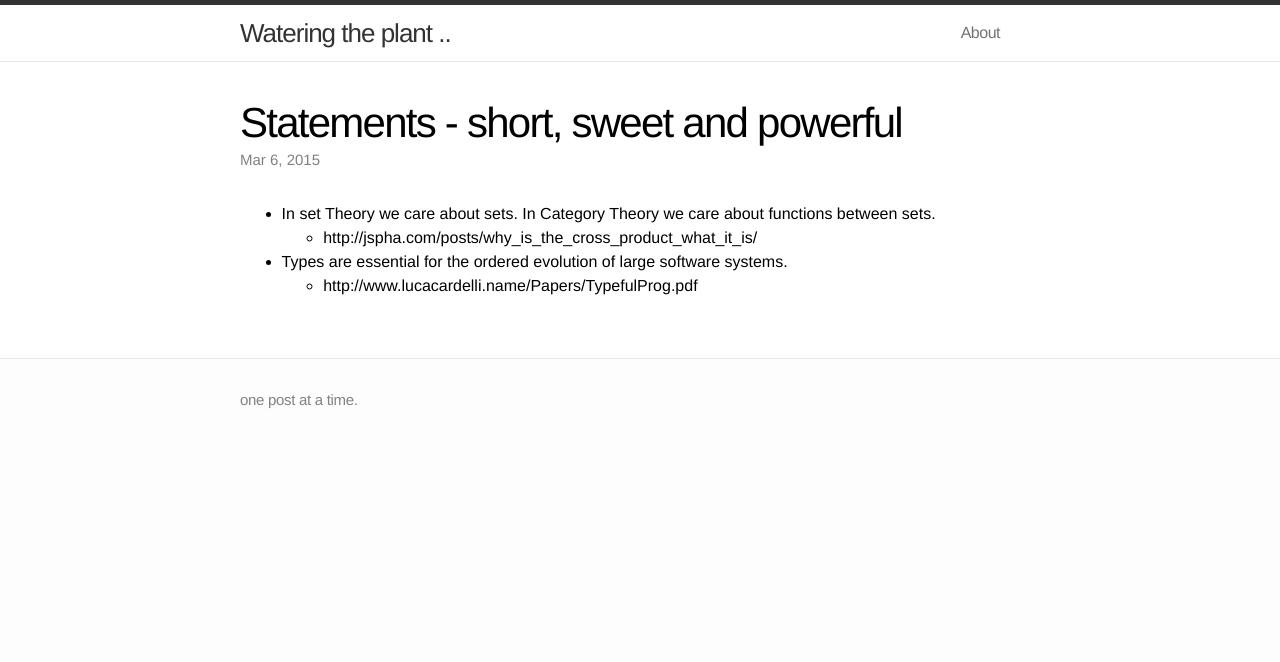
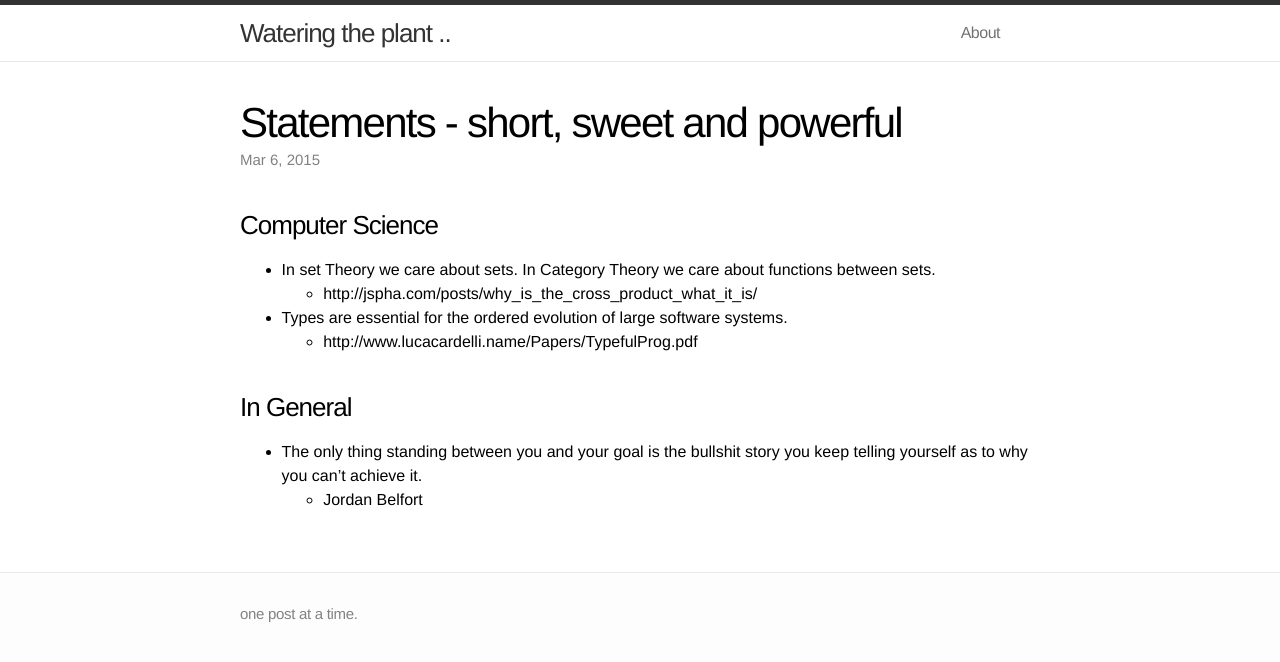
Before and after one commit to ChandraKoduru/chandrakoduru.github.io, a Jekyll site: the page built from _posts/2015-03-06-powerful-statements.md, in a window 1280 px wide. Shown: the top 662 px of the page. Built offline with Jekyll 4.4.1, drawn with Linux system fonts in a browser that asks for light colours.

Commit message:
quote..bullshit story

```diff
--- a/_posts/2015-03-06-powerful-statements.md
+++ b/_posts/2015-03-06-powerful-statements.md
@@ -5,7 +5,14 @@ title: Statements - short, sweet and powerful
 category: tech
 ---
 
+### Computer Science
+
 * In set Theory we care about sets. In Category Theory we care about functions between sets.
     - http://jspha.com/posts/why_is_the_cross_product_what_it_is/
 * Types are essential for the ordered evolution of large software systems.
     - http://www.lucacardelli.name/Papers/TypefulProg.pdf
+
+### In General
+
+* The only thing standing between you and your goal is the bullshit story you keep telling yourself as to why you can’t achieve it.
+    - Jordan Belfort
```
